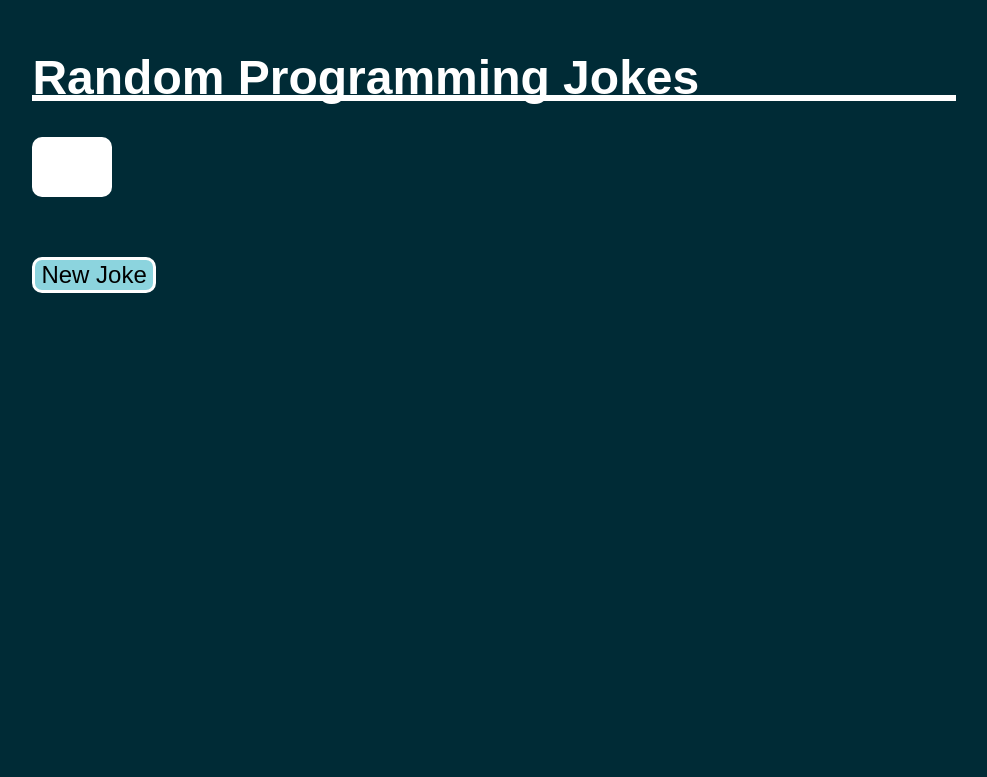
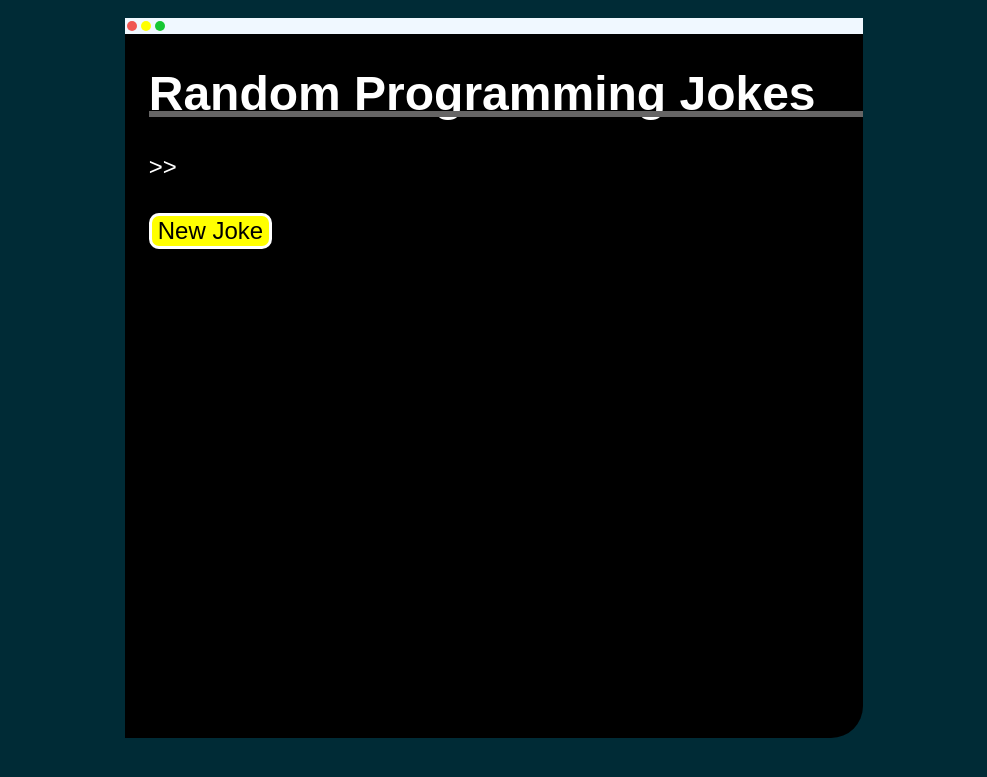
Before and after one commit to yubarajsingh/joke-generator, a PHP site: page / in a window 1280 px wide. Shown: the top 777 px of the page, without its empty margins (101-1088 px from the left). Run offline with PHP 8.4, Linux system fonts and the light colour scheme; some web fonts are replaced.

Commit message:
finalized

```diff
--- a/index.css
+++ b/index.css
@@ -5,11 +5,41 @@
   font-size: 1.5rem;
   padding: 10px 100px 10px 10px;
 }
+.circles{
+  height: 1rem;
+
+  width: 100%;
+  background-color: aliceblue;
+  display: flex;
+  align-items: center;
+
+}
+.circle{
+  height: 10px;
+  width: 10px;
+  border-radius: 50%;
+  background-color: #F05652;
+  margin:0 2px;
+
+}
+.yellow{
+  background: yellow;
+}
+.green{
+  background-color: #16C732;
+}
+.joke{
+  margin: 0 10%;
+
+
+}
 
 .container{
-  max-width: 80%;
-  margin: 0 10%;
-
+  width: 80%;
+  background: #000000;
+  height: 90vh;
+  z-index: -1;
+  border-radius:0 0 2rem 0;
 }
 h1 {
   position: relative;
@@ -21,15 +51,15 @@
   position: absolute;
   height: 6px;
   width: 100%;
-  background: white;
+  background: rgb(102, 101, 101);
   bottom: 4px;
-  z-index: -1;
+  z-index: 0;
 }
 
 button {
   margin-bottom: 20px;
   border: 3px solid white;
-  background: #8cd4de;
+  background: yellow;
   border-radius: 10px;
   font-family: inherit;
   font-size: inherit;
@@ -43,24 +73,25 @@
 .joke {
   display: flex;
   flex-direction: column;
+  align-items: center;
+  justify-content: center;
 }
 
 .bubble {
-  display: inline-block;
+  display: block;
+
   position: relative;
-  padding: 30px 40px;
-  border-radius: 10px;
+
+
   /* border: 3px solid black; */
-  background: white;
-  margin-bottom: 60px;
+
+  margin-bottom: 2rem;
+  color: white;
 }
-/* .bubble:before {
-  content: "";
-  position: absolute;
-  left: 0;
-  bottom: -50px;
-  height: 50px;
-  width: 90px;
-  border-radius: 0 0 100%;
-  box-shadow: -2px -2px 0 0 #000 inset, -23px 0 0 0 #fff inset, -25px -2px 0 0 #000 inset;
-} */
+.bubble::before{
+  content: ">> ";
+}
+
+.content{
+  padding-left: 1em;
+}
--- a/index.html
+++ b/index.html
@@ -5,6 +5,12 @@
     <body>
         <div class="joke">
             <div class="container">
+            <div class="circles">
+                <div class="circle"></div>
+                <div class="circle yellow"></div>
+                <div class="circle green"></div>
+            </div>
+            <div class="content">
             <h1>Random Programming Jokes</h1>
             <div id="setup" class="bubble"></div>
             <div id="punchline"></div>
@@ -16,6 +22,7 @@
         </div>
         </div>
     </div>
+    </div>
         <script src="index.js"></script>
     </body>
 </html>
--- a/index.js
+++ b/index.js
@@ -20,6 +20,7 @@
 function getPunchline() {
     punchlineDiv.innerHTML = punchline;
     punchlineDiv.classList.add('bubble');
+    punchlineDiv.style="color:#40D035"
     punchlineBtn.classList.toggle('hidden');
     newJokeBtn.classList.toggle('hidden');
 }
@@ -34,7 +35,7 @@
     const joke = await jokePromise.json();
 
     // Get the setup from the joke and insert it into the setupDiv element
-    setupDiv.innerHTML = joke[0].setup+"</br>";
+    setupDiv.innerHTML = joke[0].setup+ "</br>";
 
     // Create a global variable called punchline which will store the current punchline and will be updated with each new joke
     // Assign the current jokes punchline to the punchline variable.
```
